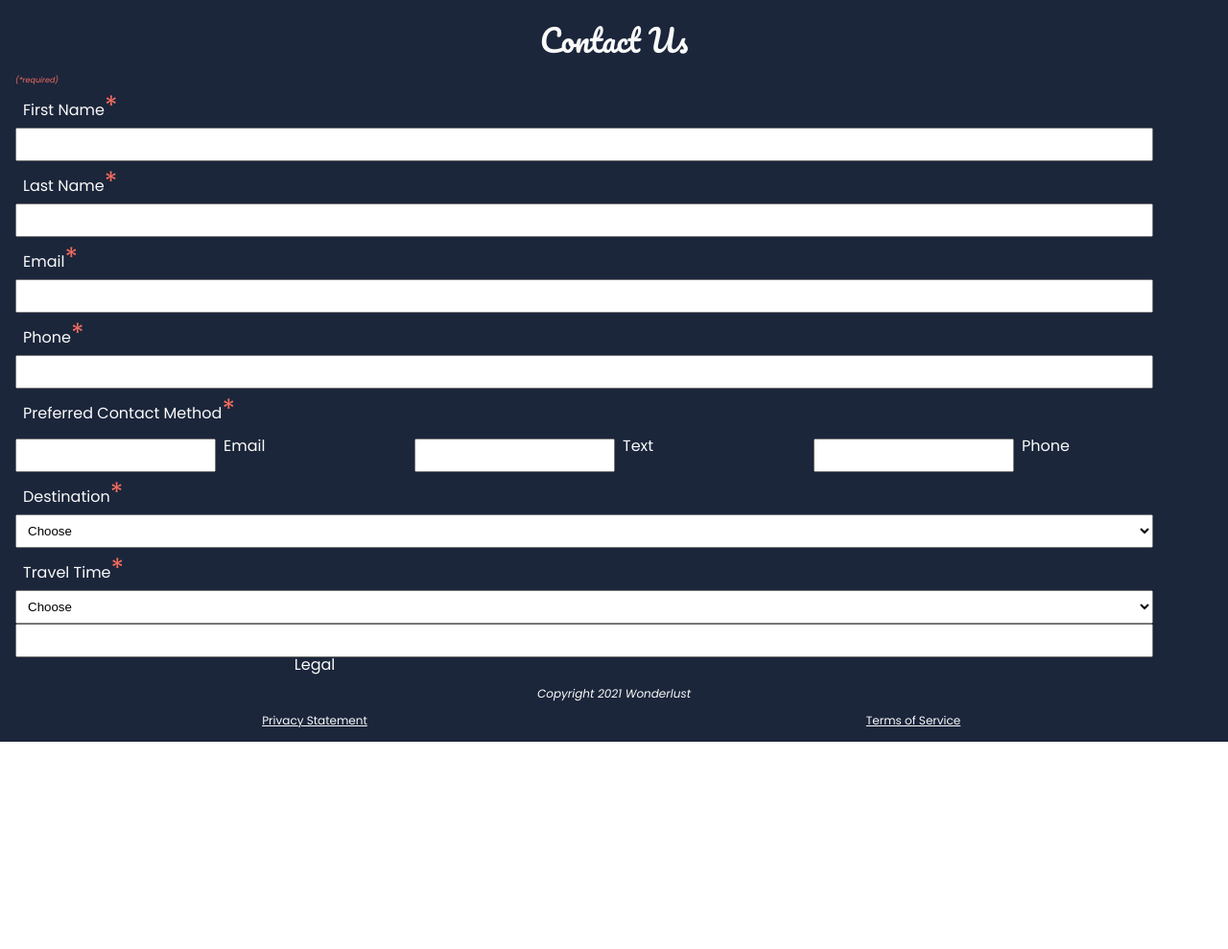
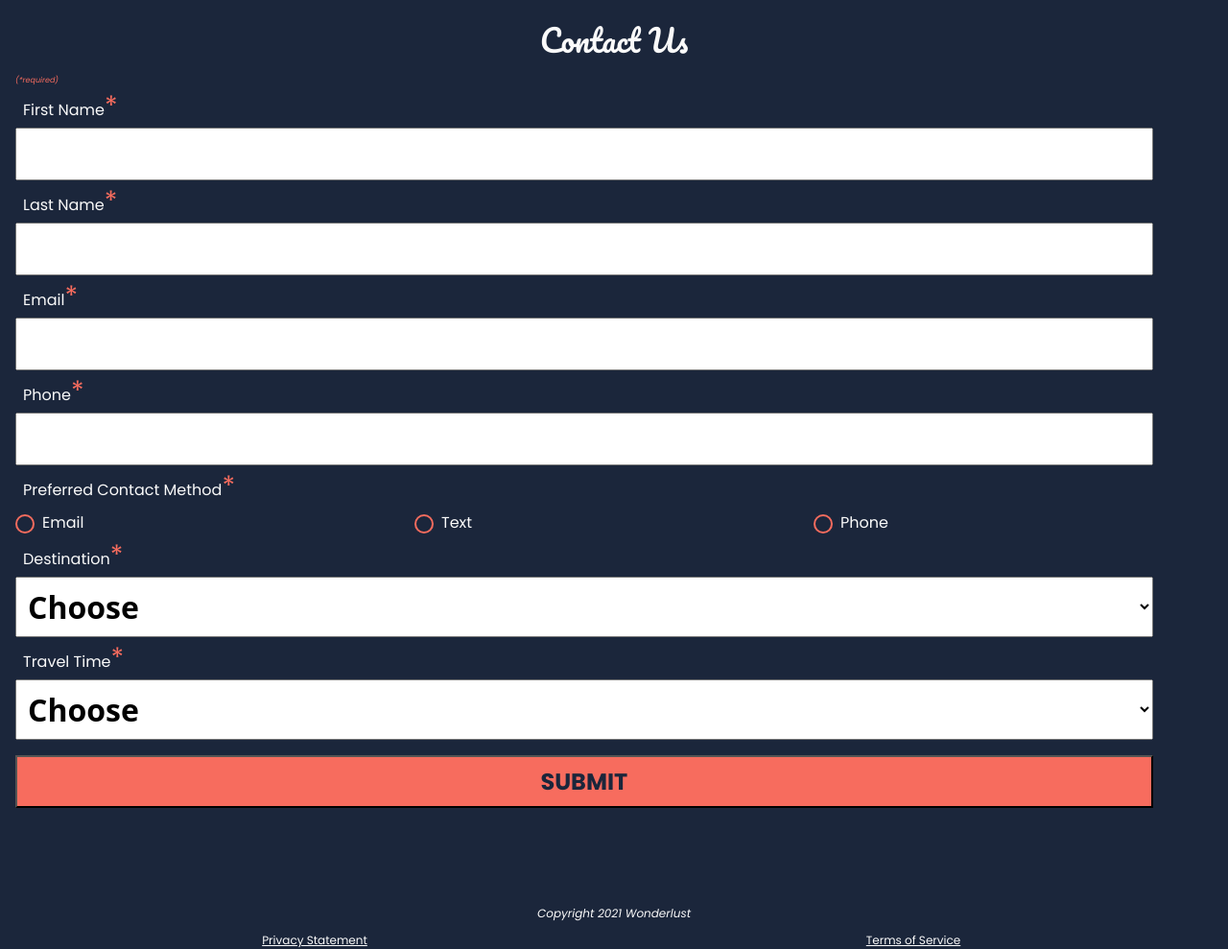
Before and after one commit to Matovar3/wonderlust, a plain HTML site: page index.html in a window 1280 px wide. Shown: the part 1920-2909 px from the top of the page at 96% size. Before the commit the page ends 2693 px from the top, so only its background shows below. Drawn offline with Linux system fonts and the light colour scheme.

Commit message:
Form added

```diff
--- a/index.html
+++ b/index.html
@@ -222,67 +222,67 @@
             <h3>Contact Us</h3> <span id="required">(*required)</span>
 
                 <div>
-                    <label>First Name<span>*</span></label>
-                    <input>
+                    <label for="fname">First Name<span>*</span></label>
+                    <input type="text" id="fname" name="fname" class="form-control" required>
                 </div>
                 <div>
-                    <label>Last Name<span>*</span></label>
-                    <input>
+                    <label for="lname">Last Name<span>*</span></label>
+                    <input type="text" id="lname" name="lname" class="form-control" required>
                 </div>
                 <div>
-                    <label>Email<span>*</span></label>
-                    <input>
+                    <label for="email">Email<span>*</span></label>
+                    <input type="email" id="email" name="email" class="form-control" required>
                 </div>
                 <div>
-                    <label>Phone<span>*</span></label>
-                    <input>
+                    <label for="phone">Phone<span>*</span></label>
+                    <input type="tel" id="phone" name="phone" class="form-control" required>
                 </div>
                 <fieldset id="preferred-contact">
                 <legend>Preferred Contact Method<span>*</span></legend>
                     <div>
-                        <input>
-                        <label>Email</label>
+                        <input type="radio" id="pref-email" name="contact-method" value="email">
+                        <label for="pref-email">Email</label>
                     </div>
                     <div>
-                        <input>
-                        <label>Text</label>
+                        <input type="radio" id="pref-text" name="contact-method" value="text">
+                        <label for="pref-text">Text</label>
                     </div>
                     <div>
-                        <input>
-                        <label>Phone</label>
+                        <input type="radio" id="pref-phone" name="contact-method" value="phone">
+                        <label for="phone">Phone</label>
                     </div>
                 </fieldset>
                 <fieldset id="destination">
                     <legend>Destination<span>*</span></legend>
-                    <select id="select-destination">
-                        <option>Choose</option>
-                        <option>Barcelona</option>
-                        <option>Granada</option>
-                        <option>Ibiza</option>
-                        <option>Madrid</option>
-                        <option>Majorca</option>
-                        <option>Seville</option>
-                        <option>Tenerife</option>
-                        <option>Valencia</option>
-                        <option>Other</option>
+                    <select id="select-destination" name="destination" class="form-control" required>
+                        <option value="">Choose</option>
+                        <option value="Barcelona">Barcelona</option>
+                        <option value="Granada">Granada</option>
+                        <option value="Ibiza">Ibiza</option>
+                        <option value="Madrid">Madrid</option>
+                        <option value="Majorca">Majorca</option>
+                        <option value="Seville">Seville</option>
+                        <option value="Tenerife">Tenerife</option>
+                        <option value="Valencia">Valencia</option>
+                        <option value="Other">Other</option>
                     </select>
                 </fieldset>
                 <fieldset id="travelTime">
                     <legend>Travel Time<span>*</span></legend>
-                    <select id="select-travel-time">
-                        <option>Choose</option>
-                        <option>Fall</option>
-                        <option>Winter</option>
-                        <option>Spring</option>
-                        <option>Summer</option>
-                        <option>Flexible</option>
+                    <select id="select-travel-time" name="travel-time" class="form-control" required>
+                        <option value="">Choose</option>
+                        <option value="Fall">Fall</option>
+                        <option value="Winter">Winter</option>
+                        <option value="Spring">Spring</option>
+                        <option value="Summer">Summer</option>
+                        <option value="Flexible">Flexible</option>
                     </select>
                 </fieldset>
-                <input>
+                <input type="submit" id="submit" value="Submit">
 
         </section>
         <section id="legal">
-            Legal
+            <h2>Legal</h2>
             <small>Copyright 2021 Wonderlust</small>
             <a href="#">Privacy Statement</a>
             <a href="#">Terms of Service</a>
```
